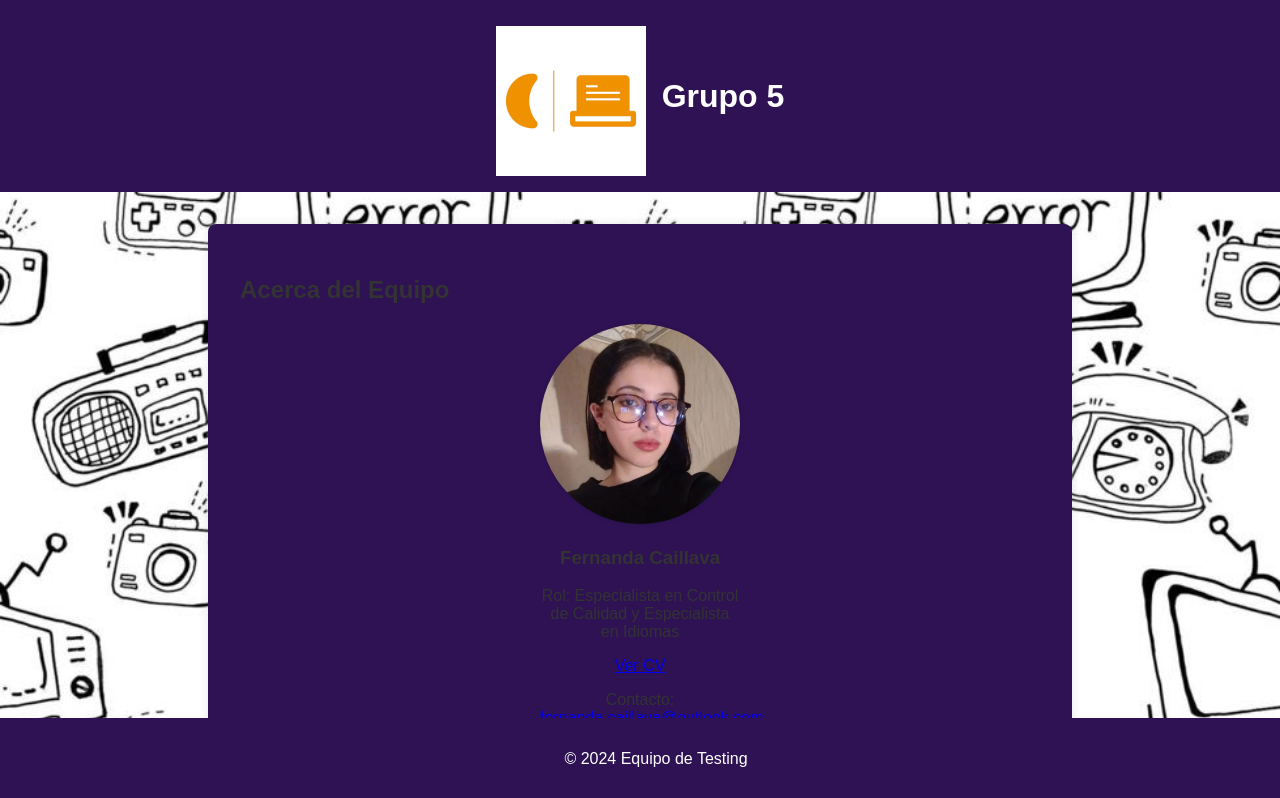
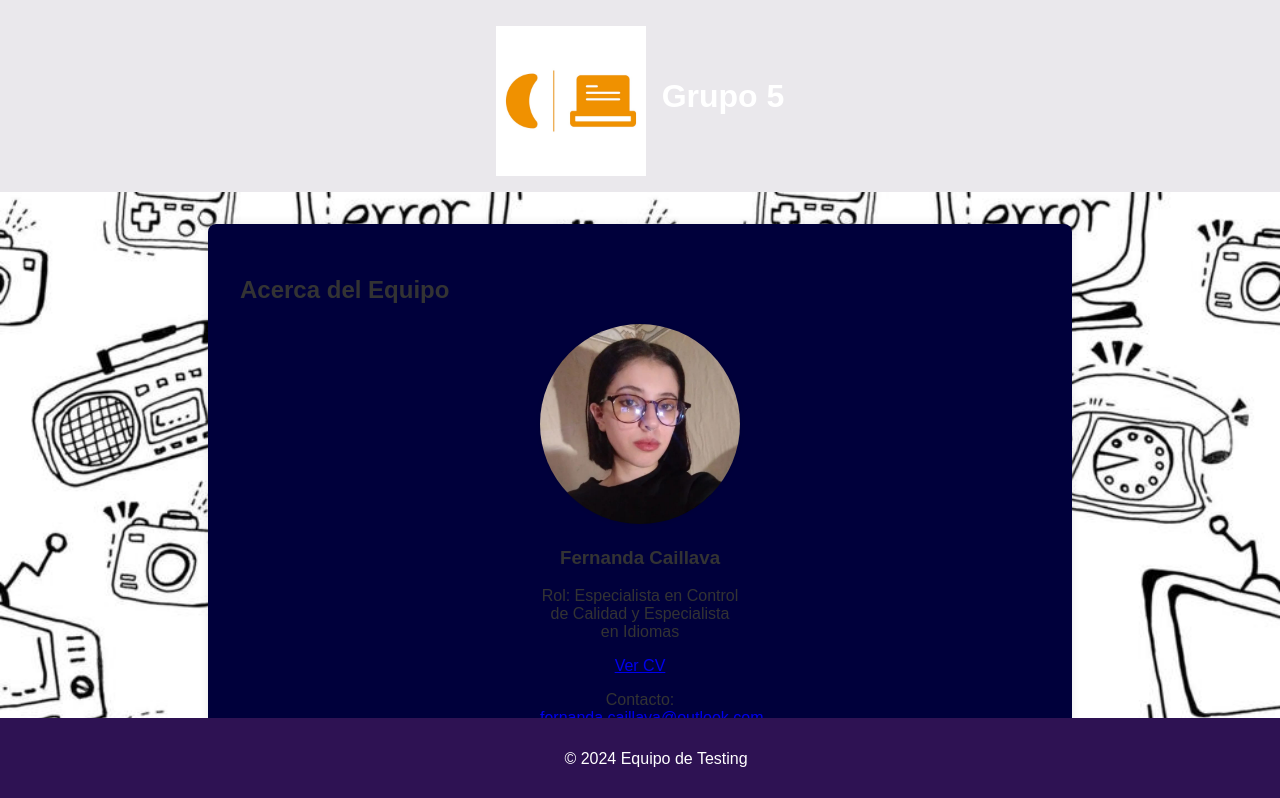
Before and after one commit to FerCaillava/Portfolio, a plain HTML site: page index.html in a window 1280 px wide. Shown: the top 798 px of the page. Drawn offline with Linux system fonts and the light colour scheme.

Commit message:
Update style.css

```diff
--- a/style.css
+++ b/style.css
@@ -7,7 +7,7 @@ body {
 }
 
 header {
-    background-color: #2e1253;
+    background-color: #eae8ec;
     color: white;
     padding: 1em;
 }
@@ -26,7 +26,7 @@ header img {
 
 #about {
     padding: 2em;
-    background-color: #2e1253;
+    background-color: #00003b;
     margin: 2em auto;
     max-width: 800px;
     border-radius: 8px;
```
